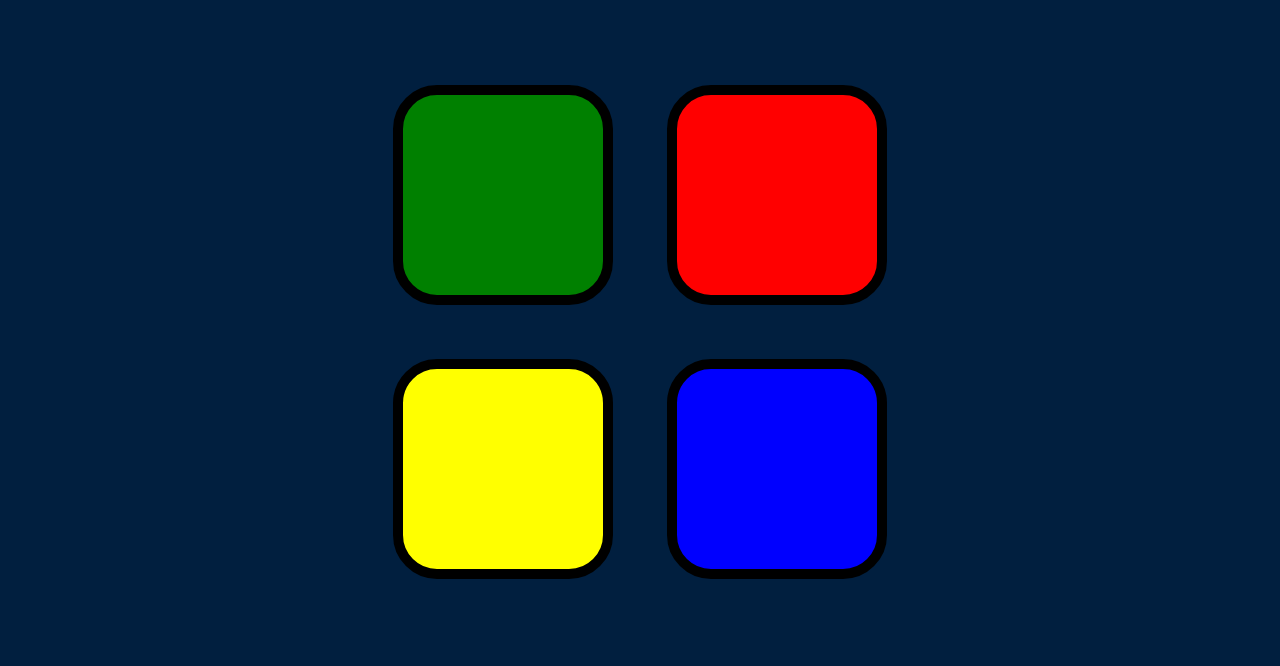
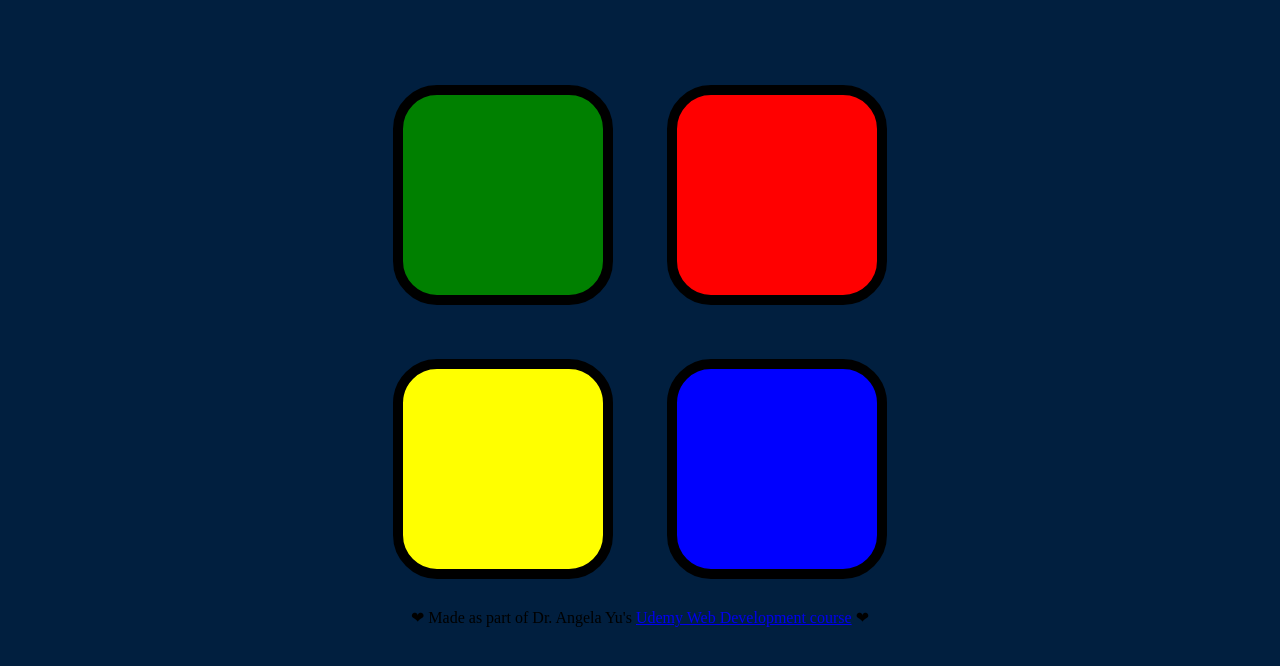
Before and after one commit to Scrub4Life/simon-game, a plain HTML site: page index.html in a window 1280 px wide. Shown: the part 114-780 px from the top of the page. Drawn offline with nearby package versions, Linux system fonts and the light colour scheme.

Commit message:
Update index.html

```diff
--- a/index.html
+++ b/index.html
@@ -24,6 +24,16 @@
       </div>
     </div>
 
+    <footer>
+      ❤ Made as part of Dr. Angela Yu's
+      <a
+        href="https://www.udemy.com/course/the-complete-web-development-bootcamp/"
+        target="_blank"
+        >Udemy Web Development course</a
+      >
+      ❤
+    </footer>
+
     <script src="https://ajax.googleapis.com/ajax/libs/jquery/3.6.0/jquery.min.js"></script>
     <script src="game.js"></script>
   </body>
```
